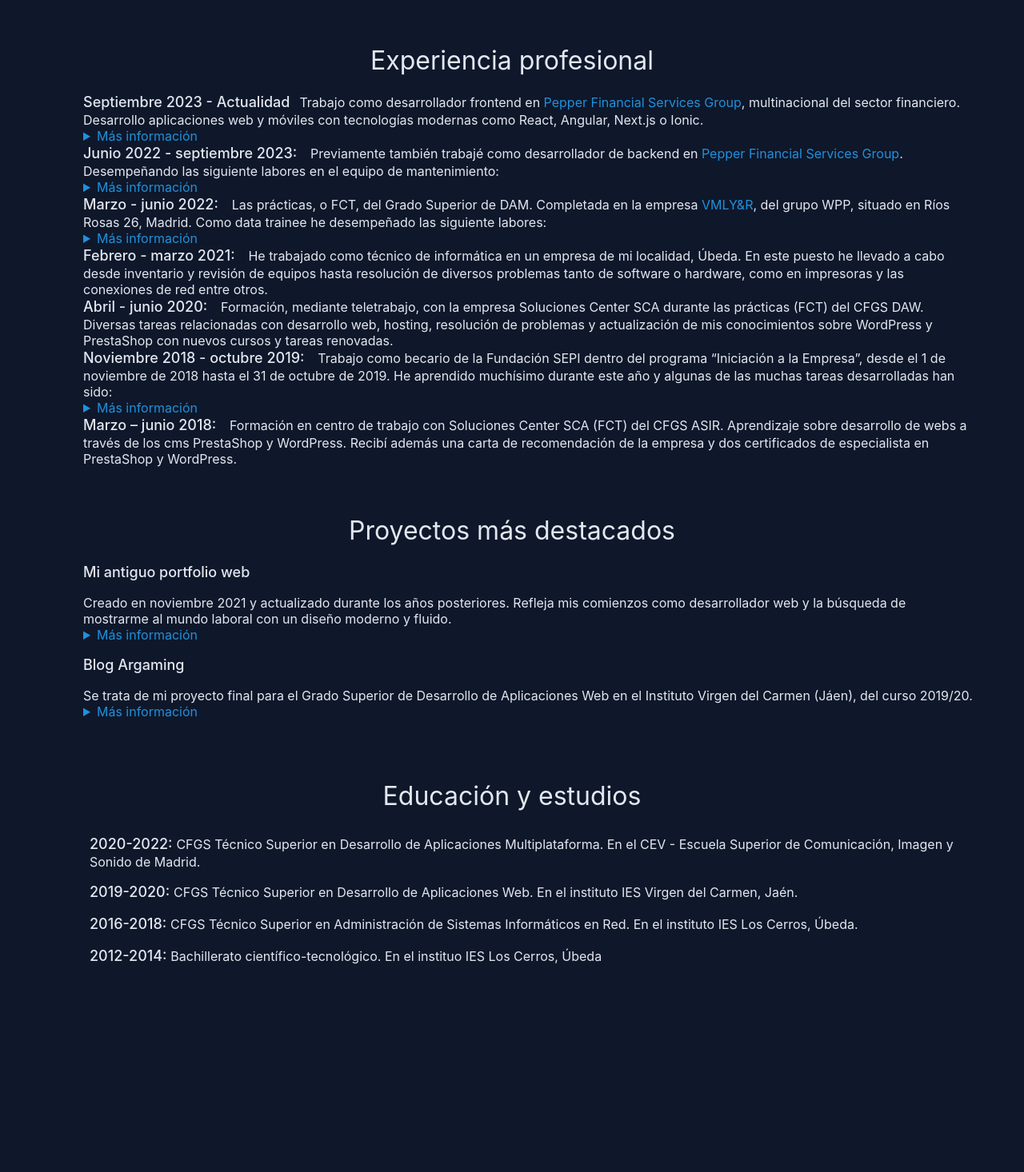
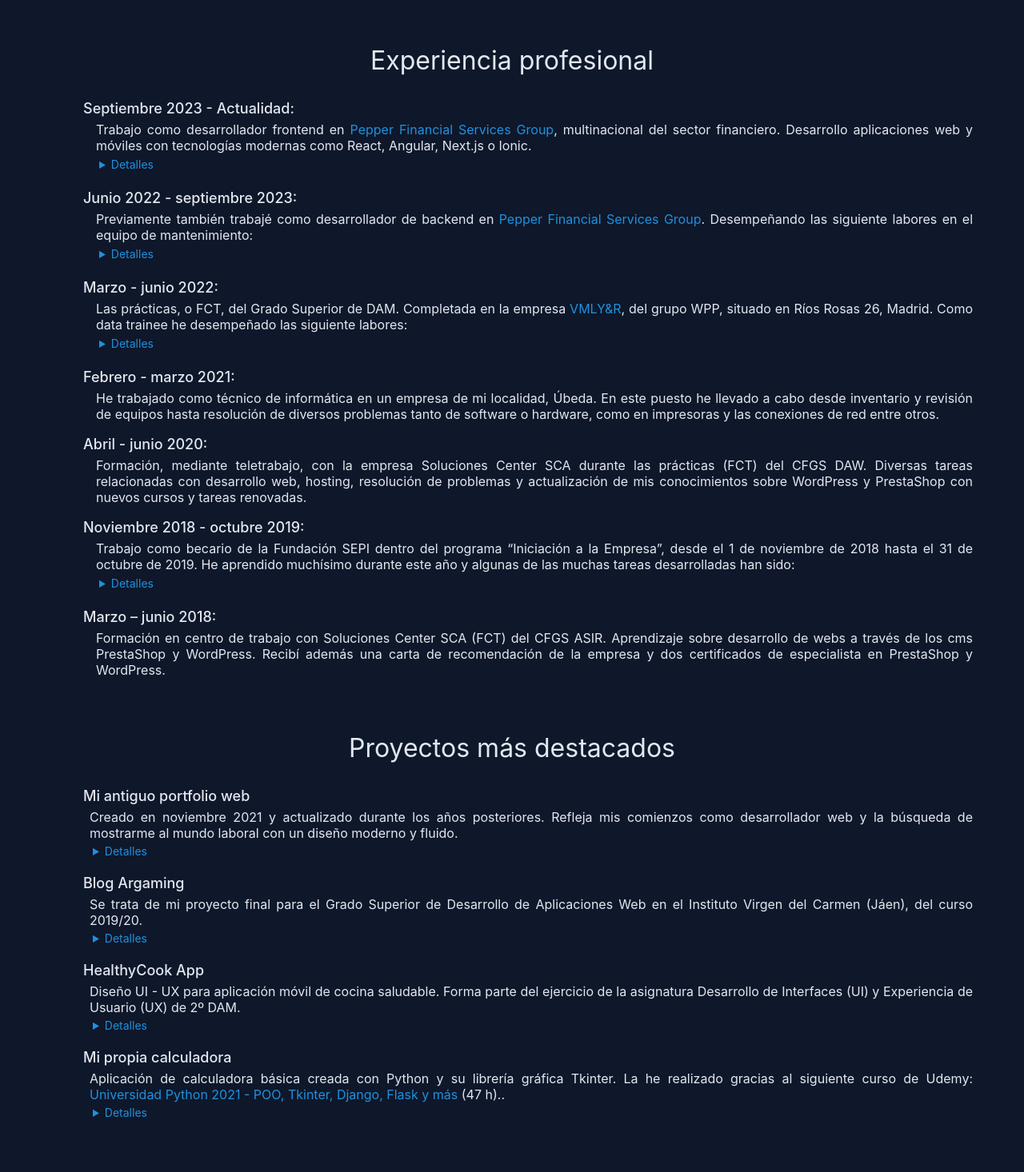
Before and after one commit to Anrogo/MyPortfolio, a Next.js app: page / in a window 1280 px wide. Shown: the part 544-2010 px from the top of the page at 80% size. Before the commit the page ends 1840 px from the top, so only its background shows below. Built offline with nearby package versions, Linux system fonts and the light colour scheme.

Commit message:
styles and projects updated

```diff
--- a/src/components/Experience/Experience.styled.ts
+++ b/src/components/Experience/Experience.styled.ts
@@ -1,4 +1,4 @@
-import { MainSection, Paragraph } from "@/styles/GlobalStyle";
+import { MainSection, Paragraph, Text } from "@/styles/GlobalStyle";
 import { theme } from "@/styles/theme";
 import { styled } from "styled-components";
 
@@ -10,12 +10,16 @@ export const ExperienceList = styled.ul`
   list-style: none;
   list-style-position: outside;
   margin-bottom: 16px;
+  font-size: ${theme.fontSize.md};
 `;
 
 export const ExperienceListDetail = styled.li`
+  padding: 8px 0;
+`;
+
+export const ExperienceParagraph = styled(Paragraph)`
 
 `;
 
-export const ExperienceParagraph = styled(Paragraph)`
-  padding-left: ${theme.spacing.md};
+export const ExperienceText = styled(Text)`
 `;
--- a/src/components/Experience/Experience.tsx
+++ b/src/components/Experience/Experience.tsx
@@ -1,4 +1,4 @@
-import { Description, Li, Link, Subtitle, Summary, Text } from '@/styles/GlobalStyle';
+import { Description, Li, Link, Paragraph, Subtitle, Summary } from '@/styles/GlobalStyle';
 import { theme } from '@/styles/theme';
 import {
   ExperienceList,
@@ -13,50 +13,52 @@ const Experience = () => {
       <Subtitle fontWeight={theme.fontWeight.light}>Experiencia profesional</Subtitle>
       <ExperienceList>
         <ExperienceListDetail>
-          <Description>Septiembre 2023 - Actualidad</Description>
+          <Description>Septiembre 2023 - Actualidad:</Description>
+          <br />
           <ExperienceParagraph>
-            <Text>
+            <Paragraph>
               Trabajo como desarrollador frontend en{' '}
               <Link href="https://pepperfinance.es" target="_blank" rel="noreferrer">
                 Pepper Financial Services Group
               </Link>
               , multinacional del sector financiero. Desarrollo aplicaciones web y móviles con
               tecnologías modernas como React, Angular, Next.js o Ionic.
+            </Paragraph>
             <details>
-                <Summary>Más información</Summary>
+              <Summary>Detalles</Summary>
               <ExperienceList>
                 <Li>- Implementación de interfaces de usuario para diferentes productos.</Li>
                 <Li>
-                    - Optimización de funcionalidades y diseño para mejorar la experiencia de
-                    usuario (UX/UI).
+                  - Optimización de funcionalidades y diseño para mejorar la experiencia de usuario
+                  (UX/UI).
                 </Li>
                 <Li>- Pruebas y validaciones para garantizar rendimiento y estabilidad.</Li>
                 <Li>- Colaboración con equipos multidisciplinares en entornos ágiles.</Li>
                 <Li>- Mantenimiento y evolución continua de las aplicaciones.</Li>
               </ExperienceList>
             </details>
-            </Text>
           </ExperienceParagraph>
         </ExperienceListDetail>
 
         <ExperienceListDetail>
           <Description>Junio 2022 - septiembre 2023: </Description>
+          <br />
           <ExperienceParagraph>
-            <Text>
+            <Paragraph>
               Previamente también trabajé como desarrollador de backend en{' '}
               <Link href="https://pepperfinance.es" target="_blank">
                 Pepper Financial Services Group
               </Link>
               . Desempeñando las siguiente labores en el equipo de mantenimiento:
+            </Paragraph>
             <details>
-                <Summary>Más información</Summary>
+              <Summary>Detalles</Summary>
               <ExperienceList>
                 <Li>- Uso de SQL Server.</Li>
                 <Li>- Programación con PL/SQL.</Li>
                 <Li>- Resolución de incidencias de diversa tipología.</Li>
                 <Li>
-                    - Creación, modificación y actualización de queries o procedimientos
-                    almacenados.
+                  - Creación, modificación y actualización de queries o procedimientos almacenados.
                 </Li>
                 <Li>- Pruebas de valicaciones de los scripts.</Li>
                 <Li>- Automatización de procesos.</Li>
@@ -66,22 +68,22 @@ const Experience = () => {
                 </Li>
               </ExperienceList>
             </details>
-            </Text>
           </ExperienceParagraph>
         </ExperienceListDetail>
 
         <ExperienceListDetail>
           <Description>Marzo - junio 2022: </Description>
           <ExperienceParagraph>
-            <Text>
+            <Paragraph>
               Las prácticas, o FCT, del Grado Superior de DAM. Completada en la empresa{' '}
               <Link href="https://www.vmlyr.com/es-es/spain" target="_blank">
                 VMLY&R
               </Link>
               , del grupo WPP, situado en Ríos Rosas 26, Madrid. Como data trainee he desempeñado
               las siguiente labores:
+            </Paragraph>
             <details>
-                <Summary>Más información</Summary>
+              <Summary>Detalles</Summary>
               <ExperienceList>
                 <Li>- Manejo y limpieza de ficheros.</Li>
                 <Li>- Carga de datos a través de Microsoft Azure Storage Explore y Hermes.</Li>
@@ -92,43 +94,43 @@ const Experience = () => {
                 <Li>- Análisis, diseño y automatización de procesos manuales.</Li>
               </ExperienceList>
             </details>
-            </Text>
           </ExperienceParagraph>
         </ExperienceListDetail>
 
         <ExperienceListDetail>
           <Description>Febrero - marzo 2021: </Description>
           <ExperienceParagraph>
-            <Text>
+            <Paragraph>
               He trabajado como técnico de informática en un empresa de mi localidad, Úbeda. En este
               puesto he llevado a cabo desde inventario y revisión de equipos hasta resolución de
               diversos problemas tanto de software o hardware, como en impresoras y las conexiones
               de red entre otros.
-            </Text>
+            </Paragraph>
           </ExperienceParagraph>
         </ExperienceListDetail>
 
         <ExperienceListDetail>
           <Description>Abril - junio 2020: </Description>
           <ExperienceParagraph>
-            <Text>
+            <Paragraph>
               Formación, mediante teletrabajo, con la empresa Soluciones Center SCA durante las
               prácticas (FCT) del CFGS DAW. Diversas tareas relacionadas con desarrollo web,
               hosting, resolución de problemas y actualización de mis conocimientos sobre WordPress
               y PrestaShop con nuevos cursos y tareas renovadas.
-            </Text>
+            </Paragraph>
           </ExperienceParagraph>
         </ExperienceListDetail>
 
         <ExperienceListDetail>
           <Description>Noviembre 2018 - octubre 2019: </Description>
           <ExperienceParagraph>
-            <Text>
+            <Paragraph>
               Trabajo como becario de la Fundación SEPI dentro del programa “Iniciación a la
               Empresa”, desde el 1 de noviembre de 2018 hasta el 31 de octubre de 2019. He aprendido
               muchísimo durante este año y algunas de las muchas tareas desarrolladas han sido:
+            </Paragraph>
             <details>
-                <Summary>Más información</Summary>
+              <Summary>Detalles</Summary>
               <ExperienceList>
                 <Li>- Administración de sistemas y redes.</Li>
                 <Li>- Mantenimiento de equipos e impresoras.</Li>
@@ -138,19 +140,18 @@ const Experience = () => {
                 <Li>- Resolución de diversos problemas relacionados con equipos informáticos.</Li>
               </ExperienceList>
             </details>
-            </Text>
           </ExperienceParagraph>
         </ExperienceListDetail>
 
         <ExperienceListDetail>
           <Description>Marzo – junio 2018: </Description>
           <ExperienceParagraph>
-            <Text>
+            <Paragraph>
               Formación en centro de trabajo con Soluciones Center SCA (FCT) del CFGS ASIR.
               Aprendizaje sobre desarrollo de webs a través de los cms PrestaShop y WordPress.
               Recibí además una carta de recomendación de la empresa y dos certificados de
               especialista en PrestaShop y WordPress.
-            </Text>
+            </Paragraph>
           </ExperienceParagraph>
         </ExperienceListDetail>
       </ExperienceList>
--- a/src/components/Hero/Hero.styled.ts
+++ b/src/components/Hero/Hero.styled.ts
@@ -4,8 +4,8 @@ import styled from 'styled-components';
 export const HeroSection = styled.section`
   /* height: 100vh; */
   display: flex;
-  justify-content: center;
-  align-items: center;
+  justify-content: flex-start;
+  align-items: flex-start;
   margin: ${theme.spacing.xxl};
 `;
 
@@ -15,4 +15,5 @@ export const HeroContainer = styled.div`
   justify-content: center;
   align-items: flex-start;
   gap: ${theme.spacing.md};
+  padding: 0px 36px;
 `;
--- a/src/components/Projects/Projects.styled.ts
+++ b/src/components/Projects/Projects.styled.ts
@@ -3,7 +3,7 @@ import styled from 'styled-components';
 
 export const ProjectsSection = styled(MainSection)``;
 
-export const ProjectsParagraph = styled.p``;
+export const ProjectsDetails = styled.div``;
 
 export const ProjectsList = styled.ul`
   list-style-type: none;
@@ -13,4 +13,6 @@ export const ProjectsFeaturesList = styled.ul`
   list-style-type: none;
 `;
 
-export const ProjectsLi = styled(Li)``;
+export const ProjectsLi = styled(Li)`
+  padding: 8px 0px;
+`;
--- a/src/components/Projects/Projects.tsx
+++ b/src/components/Projects/Projects.tsx
@@ -1,9 +1,9 @@
-import { Description, Details, Text, Subtitle, Summary, Li, Link } from '@/styles/GlobalStyle';
+import { Description, Details, Subtitle, Summary, Li, Link, Paragraph } from '@/styles/GlobalStyle';
 import {
+  ProjectsDetails,
   ProjectsFeaturesList,
   ProjectsLi,
   ProjectsList,
-  ProjectsParagraph,
   ProjectsSection,
 } from './Projects.styled';
 import { theme } from '@/styles/theme';
@@ -15,18 +15,23 @@ const Projects = () => {
       <ProjectsList>
         <ProjectsLi>
           <Description>Mi antiguo portfolio web</Description>
-          <ProjectsParagraph>
-            <Text>
+          <ProjectsDetails>
+            <Paragraph>
               Creado en noviembre 2021 y actualizado durante los años posteriores. Refleja mis
               comienzos como desarrollador web y la búsqueda de mostrarme al mundo laboral con un
               diseño moderno y fluido.
-            </Text>
+            </Paragraph>
             <Details>
-              <Summary>Más información</Summary>
-              Ahora he decidido renovarlo y esta es mi nueva creación en lo que a portfolio moderno
-              y minimalista se refiere. Detalles a destacar del antiguo portfolio:
+              <Summary>Detalles</Summary>
+              <Paragraph>
+                Mi portfolio actual se basa en la renovación de este con un enfoque moderno y
+                minimalista. Detalles a destacar del antiguo portfolio:
+              </Paragraph>
               <ProjectsFeaturesList>
-                <Li>- Creado exclusivamente con HTML, CSS y JS.</Li>
+                <Li>
+                  - Creado exclusivamente con HTML, CSS y JS. Y con PHP para el envío de correos de
+                  contacto.
+                </Li>
                 <Li>- Fecha de creación: 18 de noviembre de 2021.</Li>
                 <Li>
                   - Publicado hasta 2026 en <u>https://antonioweb.es</u>.
@@ -34,22 +39,22 @@ const Projects = () => {
                 <Li>
                   - Github:{' '}
                   <Link href="https://github.com/Anrogo/Web-Portfolio" target="_blank">
-                    Web Portfolio
+                    portfolio v1
                   </Link>
                 </Li>
               </ProjectsFeaturesList>
             </Details>
-          </ProjectsParagraph>
+          </ProjectsDetails>
         </ProjectsLi>
         <ProjectsLi>
           <Description>Blog Argaming</Description>
-          <ProjectsParagraph>
-            <Text>
+          <ProjectsDetails>
+            <Paragraph>
               Se trata de mi proyecto final para el Grado Superior de Desarrollo de Aplicaciones Web
               en el Instituto Virgen del Carmen (Jáen), del curso 2019/20.
-            </Text>
+            </Paragraph>
             <Details>
-              <Summary>Más información</Summary>
+              <Summary>Detalles</Summary>
               <ProjectsFeaturesList>
                 <Li>- Lenguaje/s: HTML, CSS, JS y PHP. Framework de PHP: CodeIgniter 3.1</Li>
                 <Li>- Fecha creación: Junio 2020.</Li>
@@ -60,12 +65,77 @@ const Projects = () => {
                     href="https://github.com/Anrogo/Proyecto-final-DAW---ARGaming"
                     target="_blank"
                   >
-                    Blog Argaming
+                    blog Argaming
                   </Link>
                 </Li>
               </ProjectsFeaturesList>
             </Details>
-          </ProjectsParagraph>
+          </ProjectsDetails>
+        </ProjectsLi>
+        <ProjectsLi>
+          <Description>HealthyCook App</Description>
+          <ProjectsDetails>
+            <Paragraph>
+              Diseño UI - UX para aplicación móvil de cocina saludable. Forma parte del ejercicio de
+              la asignatura Desarrollo de Interfaces (UI) y Experiencia de Usuario (UX) de 2º DAM.
+            </Paragraph>
+            <Details>
+              <Summary>Detalles</Summary>
+              <ProjectsFeaturesList>
+                <Li>- Software: desarrollado mediante la aplicación Figma.</Li>
+                <Li>- Fecha creación: 5 de diciembre de 2021.</Li>
+                <Li>
+                  - Figma:{' '}
+                  <Link
+                    href="https://www.figma.com/proto/EUhjwcPGLIoAh10vOgVlHZ/Mockups-Healthycook-App?node-id=34%3A124&scaling=scale-down&page-id=0%3A1&starting-point-node-id=34%3A124"
+                    target="_blank"
+                  >
+                    HealthyCook App
+                  </Link>
+                </Li>
+              </ProjectsFeaturesList>
+              <iframe
+                // style="border: 1px solid #000; border-radius: 12px;"
+                width="500"
+                height="380"
+                src="https://www.figma.com/embed?embed_host=share&url=https%3A%2F%2Fwww.figma.com%2Fproto%2FEUhjwcPGLIoAh10vOgVlHZ%2FMockups-Healthycook-App%3Fnode-id%3D34%253A124%26scaling%3Dscale-down%26page-id%3D0%253A1%26starting-point-node-id%3D34%253A124"
+                allowFullScreen
+              ></iframe>
+            </Details>
+          </ProjectsDetails>
+        </ProjectsLi>
+        <ProjectsLi>
+          <Description>Mi propia calculadora</Description>
+          <ProjectsDetails>
+            <Paragraph>
+              Aplicación de calculadora básica creada con Python y su librería gráfica Tkinter. La
+              he realizado gracias al siguiente curso de Udemy:{' '}
+              <Link
+                href="https://www.udemy.com/course/universidad-python-desde-cero-hasta-experto-django-flask-rest-web/"
+                target="_blank"
+              >
+                Universidad Python 2021 - POO, Tkinter, Django, Flask y más
+              </Link>{' '}
+              (47 h)..
+            </Paragraph>
+            <Details>
+              <Summary>Detalles</Summary>
+              <ProjectsFeaturesList>
+                <Li>- Lenguaje/s: Python.</Li>
+                <Li>- IDE: Pycharm.</Li>
+                <Li>- Fecha creación: 15 de enero de 2022.</Li>
+                <Li>
+                  - Github:{' '}
+                  <Link
+                    href="https://github.com/Anrogo/Python-Curse/tree/master/Tkinter/Calculadora"
+                    target="_blank"
+                  >
+                    calculadora
+                  </Link>
+                </Li>
+              </ProjectsFeaturesList>
+            </Details>
+          </ProjectsDetails>
         </ProjectsLi>
       </ProjectsList>
     </ProjectsSection>
--- a/src/constants/texts.ts
+++ b/src/constants/texts.ts
@@ -6,5 +6,5 @@ export const homeTexts = {
 }
 
 export const AboutMeTexts = {
-    description: "Soy un programador con experiencia en desarrollo frontend y backend, especializado en aplicaciones web y móviles. Actualmente formo parte del equipo de frontend, tras haber trabajado en backend en la misma empresa, Pepper. Me caracterizo por ser detallista, organizado e independiente, además de colaborativo y dinámico. Además, me considero una persona apasasionada por la tecnología y el deporte en mi tiempo libre siempre que puedo."
+    description: "Soy un programador con experiencia en desarrollo frontend y backend, especializado en aplicaciones web y móviles. Actualmente formo parte del equipo de frontend, tras haber trabajado en backend en la misma empresa, Pepper. Me caracterizo por ser detallista, organizado e independiente, además de colaborativo y dinámico. Cabe añadir que soy una persona apasasionada por la tecnología, y el deporte siempre que saco un hueco."
 }
--- a/src/styles/GlobalStyle.ts
+++ b/src/styles/GlobalStyle.ts
@@ -53,12 +53,10 @@ export const Text = styled.span<TextsProps>`
   text-align: ${(props) => props.textAlign ? props.textAlign : 'justify'};
 `;
 
-export const Paragraph = styled.span<TextsProps>`
-  font-size: ${(props) => props.fontSize ? props.fontSize : theme.fontSize.sm};
-  font-weight: ${(props) => props.fontWeight ? props.fontWeight : theme.fontWeight.light};
-  color: ${(props) => props.color ? props.color : theme.colors.white};
-  line-height: ${(props) => props.lineHeight ? props.lineHeight : theme.lineHeight.md};
-  text-align: ${(props) => props.textAlign ? props.textAlign : 'justify'};
+export const Paragraph = styled(Text)`
+  display: block;
+  margin-top: 4px;
+  margin-left: 8px;
 `;
 
 export const Container = styled.div`
@@ -84,6 +82,8 @@ export const Details = styled.details``;
 export const Summary = styled.summary`
   cursor: pointer;
   color: ${colors.blue1};
+  font-size: 14px;
+  padding: 4px 0px 4px 12px;
 `;
 
 export const Link = styled.a`
```
Lines whose indentation alone changed are shown as unchanged.
